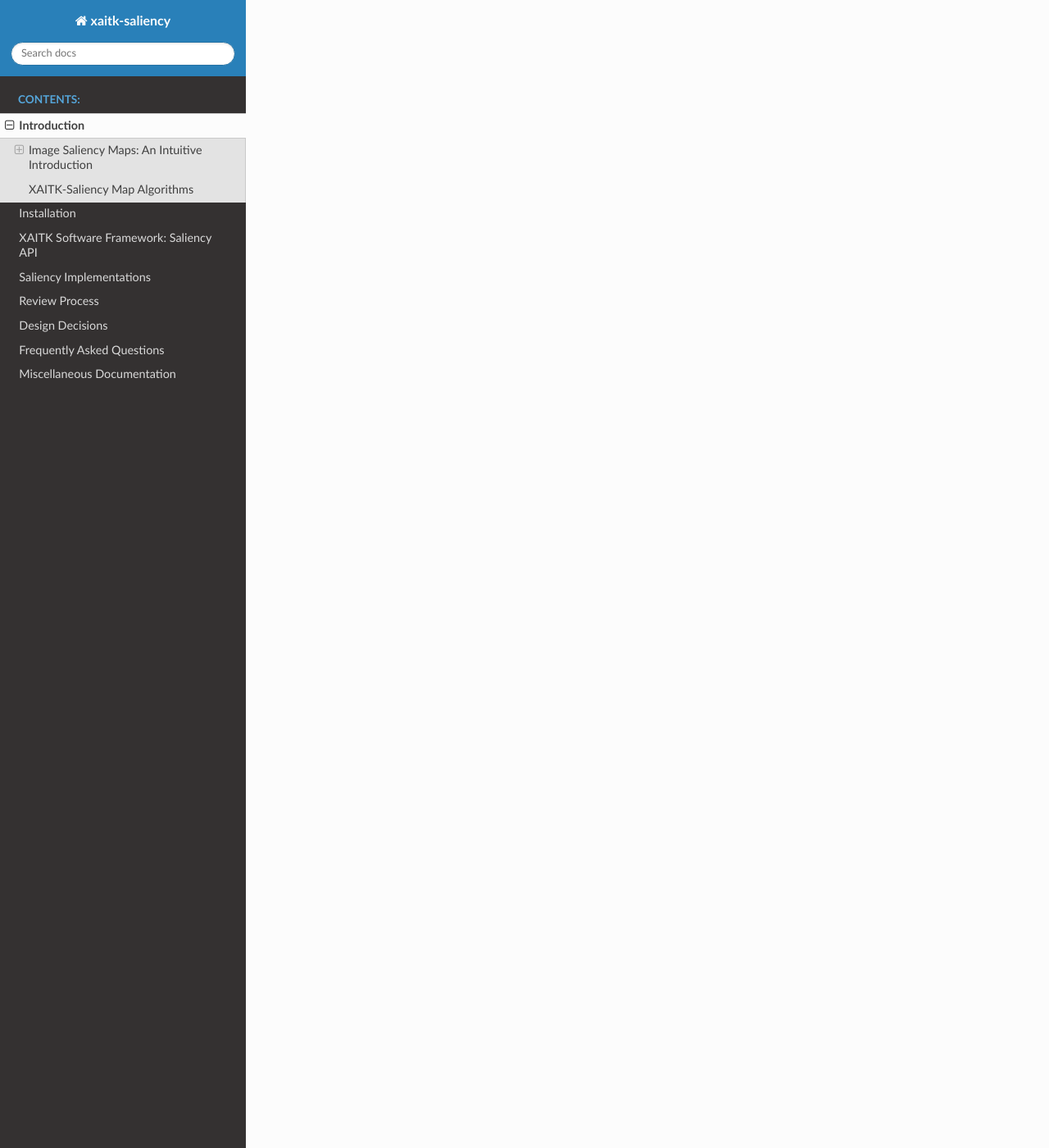
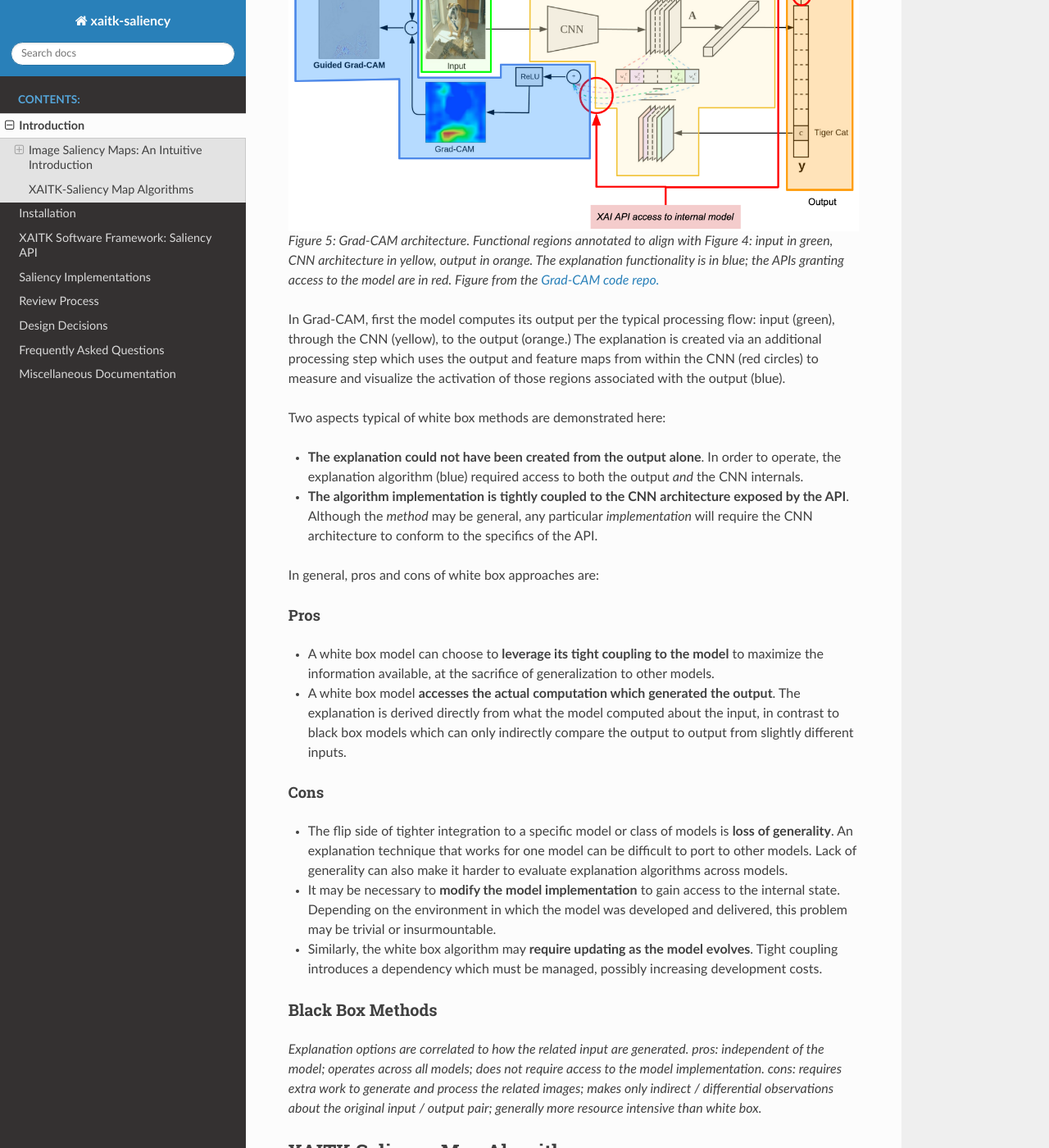
Before and after one commit to XAITK/xaitk-saliency, a Sphinx documentation site: the page built from docs/introduction.rst, in a window 1280 px wide and 1400 px high, scrolled down 2932 px. Shown: the whole window at 82% size. Built offline with Sphinx 7.4.7 and the Read the Docs theme 2.0.0, drawn with Linux system fonts in a browser that asks for light colours; pages that are not in the unit, such as notebooks, are missing from menus; some of the changed text lies outside the part shown.

Commit message:
Draft of white box description for review.
- Text of white box section
- Update colors in figure 4 to align with new figure 5
- Overall spellcheck run

```diff
--- a/docs/introduction.rst
+++ b/docs/introduction.rst
@@ -33,7 +33,7 @@
 ----------------------------------------------
 
 Figure 4 shows a deep learning pipeline for recognizing objects in
-images; pixels in the image (in green) are processed by the pipeline
+images; pixels in the image (in green) are processed by the pipeline (in yellow)
 to produce the output (in orange). Here, the system has been trained
 to recognize 1000 object categories. Its output is a list of 1000 numbers,
 one for each object type; each number is between 0 and 1, representing
@@ -43,13 +43,13 @@
 .. figure:: figures/cnn-tagged-scaled.png
 
    Figure 4: Typical object recognition CNN architecture; the image
-   (green, left) is processed left to right through the CNN to produce an
+   (green, left) is processed left to right through the CNN (yellow) to produce an
    output vector (orange, right). Diagram from `Krizhevsky et
    al. <https://proceedings.neurips.cc/paper/4824-imagenet-classification-with-deep-convolutional-neural-networks.pdf>`_
 
 
 This operation is "all or nothing" at both ends: the entire image must
-be processed, and the the entire vector must be output. There is no
+be processed, and the entire vector must be output. There is no
 mechanism by which a subset of the output can be traced back to a
 subset of the input. Yet it seems reasonable to ask questions such as:
 
@@ -82,27 +82,66 @@
    output for the related images, we can deduce certain aspects of the
    model's behavior.
 
+
+.. note:: These descriptions apply only to *using the model after it has been created*; nothing is implied about how the model is constructed.
+
+.. note:: This distinction applies to both the *concept* and *implementation*. A model could support white box reasoning but lack the APIs to access the internal state; conversely, it might provide complete API access yet provide no guidance on how that state influences the output. **API access to the model does not automatically imply white box XAI.**
+
 Let's take a look at the pros and cons of these two approaches.
 
 White Box Methods
 ^^^^^^^^^^^^^^^^^
 
-*Explanation options are correlated to how the model operation can be
-inspected and interpreted. pros: closely tied to the individual model, thus can leverage
-specific knowledge about its architecture. Measures the actual
-computation which generates the output. Cons: specific to individual
-models / classes of models; harder to generalize across models.
-Requires modifying the model implementation to gain access; may
-require updating as the implementation evolves.*
+A **white box** model exposes some (or all) of the internal state of
+the model; the explanation draws a connection between this exposed
+state and the model output. Some models are intrinsically introspective to the point where they are not so much "white box" as transparent:
+
+* In `linear regression
+  <https://en.wikipedia.org/wiki/Linear_regression>`_ the influence of
+  the observations on the solution are an immediate consequence of the
+  method.
+
+* In a `decision tree <https://en.wikipedia.org/wiki/Decision_tree>`_,
+  the output is directly computed by making the comparisons and
+  branches encoded in the model.
+
+An example of a white box explanation method for CNNs is Grad-CAM (`paper <https://arxiv.org/abs/1610.02391>`_, `code <https://github.com/ramprs/grad-cam/>`_), which exposes some (but not all) of the CNN layers to the explanation generation algorithm.
+
+.. figure:: figures/intro-grad-cam-annotated.png
+
+   Figure 5: Grad-CAM architecture. Functional regions annotated to align with Figure 4: input in green, CNN architecture in yellow, output in orange. The explanation functionality is in blue; the APIs granting access to the model are in red. Figure from the `Grad-CAM code repo. <https://github.com/ramprs/grad-cam/>`_
+
+In Grad-CAM, first the model computes its output per the typical processing flow: input (green), through the CNN (yellow), to the output (orange.) The explanation is created via an additional processing step which uses the output and feature maps from within the CNN (red circles) to measure and visualize the activation of those regions associated with the output (blue).
+
+Two aspects typical of white box methods are demonstrated here:
+
+* **The explanation could not have been created from the output alone**. In order to operate, the explanation algorithm (blue) required access to both the output *and* the CNN internals.
+* **The algorithm implementation is tightly coupled to the CNN architecture exposed by the API**. Although the *method* may be general, any particular *implementation* will require the CNN architecture to conform to the specifics of the API.
+
+In general, pros and cons of white box approaches are:
+
+Pros
+""""
+
+* A white box model can choose to **leverage its tight coupling to the model** to maximize the information available, at the sacrifice of generalization to other models.
+* A white box model **accesses the actual computation which generated the output**. The explanation is derived directly from what the model computed about the input, in contrast to black box models which can only indirectly compare the output to output from slightly different inputs.
+
+Cons
+""""
+
+* The flip side of tighter integration to a specific model or class of models is **loss of generality**. An explanation technique that works for one model can be difficult to port to other models. Lack of generality can also make it harder to evaluate explanation algorithms across models.
+* It may be necessary to **modify the model implementation** to gain access to the internal state. Depending on the environment in which the model was developed and delivered, this problem may be trivial or insurmountable.
+* Similarly, the white box algorithm may **require updating as the model evolves**. Tight coupling introduces a dependency which must be managed, possibly increasing development costs.
 
 Black Box Methods
 ^^^^^^^^^^^^^^^^^
 *Explanation options are correlated to how the related input are
-generated. pros: indpendent of the model; operates across all models; does not
+generated. pros: independent of the model; operates across all models; does not
 require access to the model implementation. cons: requires extra work
 to generate and process the related images; makes only indirect /
 differential observations about the original input / output pair;
-generally more resource intensive than white-box.*
+generally more resource intensive than white box.*
+
 
 XAITK-Saliency Map Algorithms
 --------------------------------
```
Also changed, not shown: docs/figures/cnn-tagged-scaled.png, docs/figures/intro-grad-cam-annotated.png (added).
